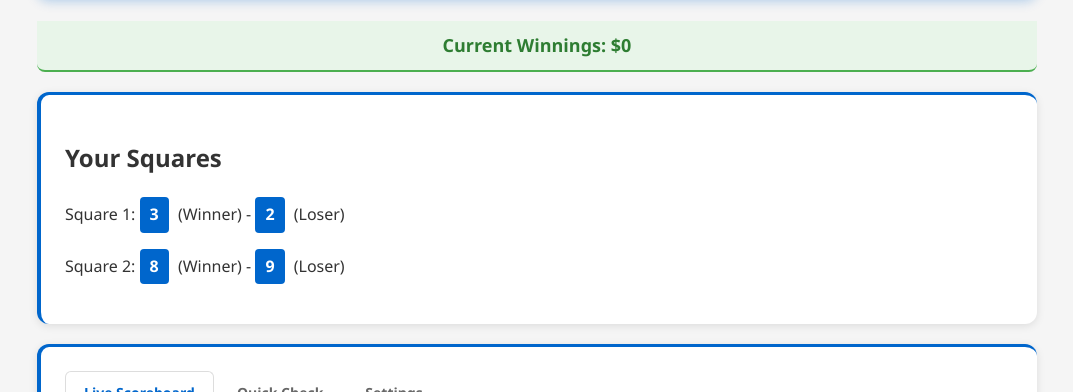
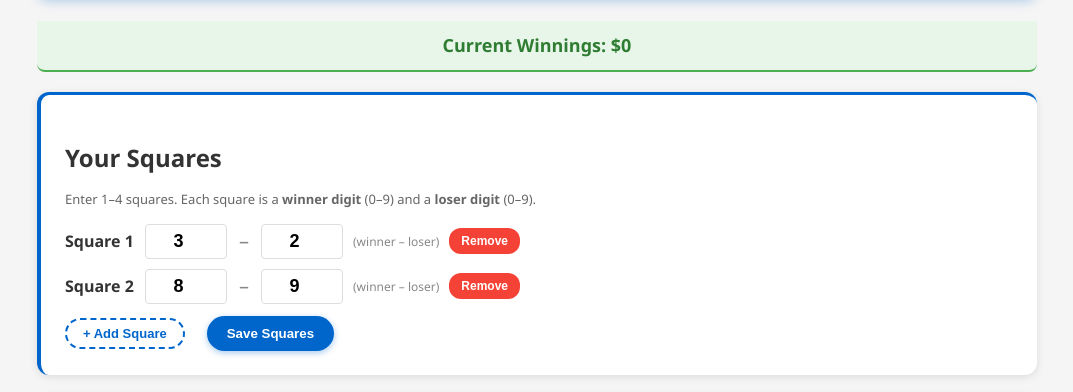
Before and after one commit to brndndb/MM2025_SquareTracker, a plain HTML site: page index.html in a window 1280 px wide. Shown: the part 144-536 px from the top of the page, without its empty margins (103-1176 px from the left). Drawn offline with Linux system fonts and the light colour scheme.

Commit message:
Updated dynamic checking

```diff
--- a/index.html
+++ b/index.html
@@ -190,6 +190,43 @@
         .tab-content { display: none; }
         .tab-content.active { display: block; }
 
+        .square-row {
+            display: flex;
+            align-items: center;
+            gap: 10px;
+            margin-bottom: 10px;
+            flex-wrap: wrap;
+        }
+        .square-row label { font-weight: 600; margin: 0; min-width: 70px; }
+        .digit-input {
+            width: 64px !important;
+            text-align: center;
+            font-size: 18px;
+            font-weight: bold;
+            padding: 6px 8px !important;
+        }
+        .square-row .sep { font-size: 20px; color: #888; padding: 0 2px; }
+        .remove-square-btn {
+            background: #f44336;
+            padding: 6px 12px;
+            border-radius: 12px;
+            font-size: 12px;
+            box-shadow: none;
+        }
+        .remove-square-btn:hover { background: #c62828; }
+        #add-square-btn {
+            background: transparent;
+            color: var(--primary-color);
+            border: 2px dashed var(--primary-color);
+            padding: 6px 16px;
+            font-size: 13px;
+            box-shadow: none;
+            margin-right: 10px;
+        }
+        #add-square-btn:hover { background: #e8f0fb; transform: none; }
+        .squares-save-row { margin-top: 12px; display: flex; align-items: center; gap: 12px; }
+        #squares-saved-msg { font-size: 13px; color: var(--success-color); font-weight: 600; display: none; }
+
         #sticky-winnings-bar {
             position: sticky;
             top: 0;
@@ -219,8 +256,13 @@
 
         <div class="card">
             <h2>Your Squares</h2>
-            <p>Square 1: <span class="square">3</span> (Winner) - <span class="square">2</span> (Loser)</p>
-            <p>Square 2: <span class="square">8</span> (Winner) - <span class="square">9</span> (Loser)</p>
+            <p style="font-size:13px; color:#666; margin-top:-8px; margin-bottom:14px;">Enter 1–4 squares. Each square is a <strong>winner digit</strong> (0–9) and a <strong>loser digit</strong> (0–9).</p>
+            <div id="squares-editor"></div>
+            <div class="squares-save-row">
+                <button id="add-square-btn">+ Add Square</button>
+                <button id="save-squares-btn">Save Squares</button>
+                <span id="squares-saved-msg">&#10003; Saved!</span>
+            </div>
         </div>
 
         <div class="card">
@@ -290,13 +332,76 @@
 
     <script>
         document.addEventListener('DOMContentLoaded', function() {
-            const squares = [
-                { winner: 3, loser: 2 },
-                { winner: 8, loser: 9 }
-            ];
             const payouts = { 1: 20, 2: 30, 3: 40, 4: 50, 5: 60, 6: 240 };
 
-            // State
+            // --- Squares state (persisted) ---
+            function loadSquares() {
+                try {
+                    const saved = JSON.parse(localStorage.getItem('ncaaSquares'));
+                    if (Array.isArray(saved) && saved.length >= 1 && saved.length <= 4) return saved;
+                } catch(e) {}
+                return [{ winner: 3, loser: 2 }, { winner: 8, loser: 9 }];
+            }
+            let squares = loadSquares();
+
+            // --- Squares editor ---
+            const editor = document.getElementById('squares-editor');
+            const addBtn = document.getElementById('add-square-btn');
+            const saveBtn = document.getElementById('save-squares-btn');
+            const savedMsg = document.getElementById('squares-saved-msg');
+
+            function renderEditor() {
+                editor.innerHTML = '';
+                squares.forEach((sq, i) => {
+                    const row = document.createElement('div');
+                    row.className = 'square-row';
+                    row.innerHTML = `
+                        <label>Square ${i + 1}</label>
+                        <input type="number" class="digit-input" min="0" max="9" value="${sq.winner}" data-idx="${i}" data-field="winner" title="Winner digit">
+                        <span class="sep">–</span>
+                        <input type="number" class="digit-input" min="0" max="9" value="${sq.loser}" data-idx="${i}" data-field="loser" title="Loser digit">
+                        <span style="font-size:12px;color:#888;">(winner – loser)</span>
+                        ${squares.length > 1 ? `<button class="remove-square-btn" data-idx="${i}">Remove</button>` : ''}
+                    `;
+                    editor.appendChild(row);
+                });
+                addBtn.style.display = squares.length >= 4 ? 'none' : '';
+            }
+
+            editor.addEventListener('input', e => {
+                const el = e.target;
+                if (!el.classList.contains('digit-input')) return;
+                let val = parseInt(el.value);
+                if (isNaN(val)) return;
+                val = Math.max(0, Math.min(9, val));
+                el.value = val;
+                squares[parseInt(el.dataset.idx)][el.dataset.field] = val;
+            });
+
+            editor.addEventListener('click', e => {
+                const btn = e.target.closest('.remove-square-btn');
+                if (!btn) return;
+                squares.splice(parseInt(btn.dataset.idx), 1);
+                renderEditor();
+            });
+
+            addBtn.addEventListener('click', () => {
+                if (squares.length < 4) {
+                    squares.push({ winner: 0, loser: 0 });
+                    renderEditor();
+                }
+            });
+
+            saveBtn.addEventListener('click', () => {
+                localStorage.setItem('ncaaSquares', JSON.stringify(squares));
+                savedMsg.style.display = 'inline';
+                setTimeout(() => savedMsg.style.display = 'none', 2000);
+                fetchTournamentGames();
+            });
+
+            renderEditor();
+
+            // --- Other state ---
             let dateRange = localStorage.getItem('ncaaDateRange') || '3';
 
             // DOM
@@ -361,6 +466,7 @@
                             const note = (comp0.notes || []).find(n => n.headline)
                                       || (event.notes || []).find(n => n.headline);
                             const headline = note ? note.headline.toLowerCase() : "";
+                            if (headline.includes('first four')) return;
                             const isTournamentHeadline = headline.includes('first round') || headline.includes('second round') ||
                                 headline.includes('round of 64') || headline.includes('round of 32') ||
                                 headline.includes('sweet 16') || headline.includes('sweet sixteen') ||
@@ -399,9 +505,6 @@
 
                     const unique = Array.from(new Map(games.map(g => [g.id, g])).values());
 
-                    // Re-derive round from team appearance history:
-                    // Sort by date, then count how many prior games each team has played.
-                    // A team's Nth game = Round N, regardless of headline text.
                     unique.sort((a, b) => new Date(a.date) - new Date(b.date));
                     const teamGameCount = {};
                     unique.forEach(g => {
@@ -412,7 +515,6 @@
                         teamGameCount[g.loserTeam] = (teamGameCount[g.loserTeam] || 0) + 1;
                     });
 
-                    // Calculate automatic winnings from the whole fetched set
                     const total = unique.reduce((sum, g) => {
                         if (g.status !== 'final') return sum;
                         const winDigit = g.winnerScore % 10;
@@ -423,7 +525,6 @@
 
                     updateWinningsUI(total);
 
-                    // Apply UI filtering
                     const filterVal = parseInt(document.getElementById('round-filter').value);
                     const filtered = unique.filter(g => filterVal === 0 || g.round === filterVal);
 
```
